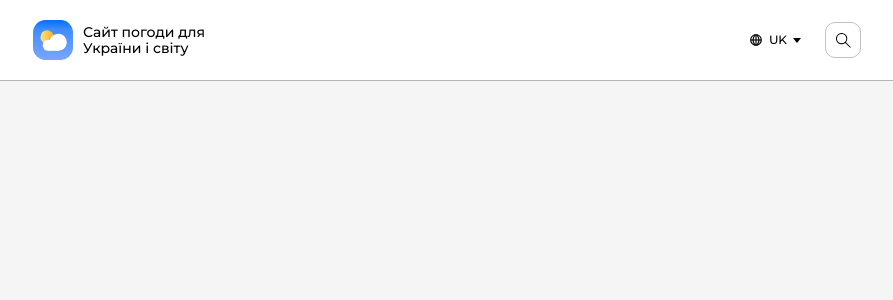
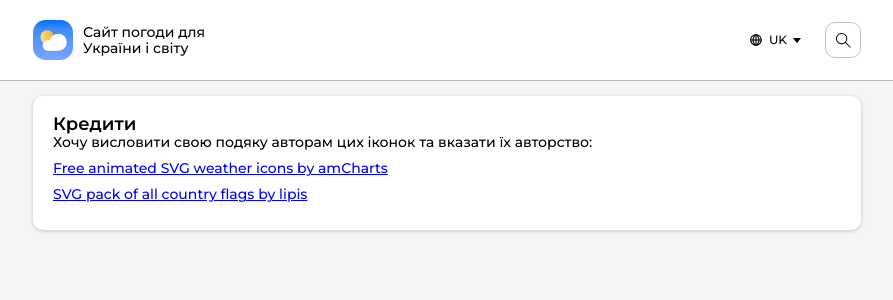
Before and after one commit to OGUMAN/weather-app, a Vue app: page /credits in a window 1280 px wide. Shown: the top 300 px of the page, without its empty margins (193-1086 px from the left). Built offline with nearby package versions, Linux system fonts and the light colour scheme.

Commit message:
Added footer, credits page, fixed bugs

```diff
--- a/src/components/base/BaseLogo.vue
+++ b/src/components/base/BaseLogo.vue
@@ -1,8 +1,8 @@
 <template>
-  <a class="logo" href="#">
+  <router-link to="/" class="logo" href="#">
     <img class="logo__img" src="@/assets/images/logo.svg" alt="Logo" />
     <div class="logo__text">{{ getTranslation("logoText") }}</div>
-  </a>
+  </router-link>
 </template>
 
 <script lang="ts">
--- /dev/null
+++ b/src/components/footer/TheFooter.vue
@@ -0,0 +1,47 @@
+<template>
+  <footer class="footer">
+    <div class="footer__content content">
+      <BaseLogo />
+      <router-link class="footer__link" to="/credits">{{
+        getTranslation("credits")
+      }}</router-link>
+    </div>
+  </footer>
+</template>
+
+<script lang="ts">
+import { defineComponent } from "vue";
+import BaseLogo from "@/components/base/BaseLogo.vue";
+import { mapGetters } from "@/store/helpers";
+
+export default defineComponent({
+  components: {
+    BaseLogo,
+  },
+  setup() {
+    const { getTranslation } = mapGetters();
+
+    return { getTranslation };
+  },
+});
+</script>
+
+<style lang="scss" scoped>
+.footer {
+  position: absolute;
+  bottom: calc(-81px - 15px);
+  left: 0;
+  width: 100%;
+  background-color: #ffffff;
+  height: 81px;
+  display: flex;
+  align-items: center;
+  border-top: 1px solid #b5b5b5;
+
+  &__content {
+    display: flex;
+    align-items: center;
+    justify-content: space-between;
+  }
+}
+</style>
--- a/src/components/header/HeaderSearchResult.vue
+++ b/src/components/header/HeaderSearchResult.vue
@@ -26,6 +26,7 @@
 import { defineComponent, PropType } from "vue";
 import { ISearchResult } from "@/types";
 import { mapMutations } from "@/store/helpers";
+import { useRouter } from "vue-router";
 
 export default defineComponent({
   props: {
@@ -35,6 +36,7 @@ export default defineComponent({
     },
   },
   setup(props) {
+    const router = useRouter();
     const {
       setSelectedSearchResult,
       setIsSearchOpen,
@@ -59,6 +61,7 @@ export default defineComponent({
       setSearchValue("");
       setTimeIsChanged(false);
       setSelectedDayId(0);
+      router.push("/");
     };
 
     return { searchResultClicked };
--- a/src/components/header/TheHeader.vue
+++ b/src/components/header/TheHeader.vue
@@ -30,10 +30,10 @@ export default defineComponent({
 .header {
   background-color: #ffffff;
   height: 81px;
-  width: 100vw;
   display: flex;
   align-items: center;
   border-bottom: 1px solid #b5b5b5;
+  margin-bottom: 15px;
 
   &__content {
     display: flex;
--- a/src/components/map/TheMap.vue
+++ b/src/components/map/TheMap.vue
@@ -1,6 +1,6 @@
 <template>
   <div class="map block">
-    <h2 class="map__title title">Карта</h2>
+    <h2 class="title">{{ getTranslation("mapTitle") }}</h2>
     <div class="map__buttons">
       <MapButton :value="'wind'" />
       <MapButton :value="'temp'" />
@@ -34,10 +34,6 @@ export default defineComponent({
 
 <style lang="scss" scoped>
 .map {
-  &__title {
-    margin-bottom: 10px !important;
-  }
-
   &__buttons {
     margin-bottom: 10px;
   }
--- a/src/data/translations.json
+++ b/src/data/translations.json
@@ -84,6 +84,11 @@
     "ru": "м/с",
     "en": "m/s"
   },
+  "mapTitle": {
+    "uk": "Карта погоди",
+    "ru": "Карта погоды",
+    "en": "Weather map"
+  },
   "windBtn": {
     "uk": "Вітер",
     "ru": "Ветер",
@@ -113,5 +118,15 @@
     "uk": "Блискавки",
     "ru": "Молнии",
     "en": "Lightnings"
+  },
+  "credits": {
+    "uk": "Кредити",
+    "ru": "Кредити",
+    "en": "Credits"
+  },
+  "creditsText": {
+    "uk": "Хочу висловити свою подяку авторам цих іконок та вказати їх авторство:",
+    "ru": "Хочу выразить свою благодарность авторам этих иконок и указать их авторство:",
+    "en": "I would like to express my gratitude to the authors of these icons and indicate their authorship:"
   }
 }
--- a/src/router/index.ts
+++ b/src/router/index.ts
@@ -1,11 +1,17 @@
 import { createRouter, createWebHistory, RouteRecordRaw } from "vue-router";
 import HomeView from "@/views/HomeView.vue";
+import CreditsView from "@/views/CreditsView.vue";
 
 const routes: Array<RouteRecordRaw> = [
   {
     path: "/",
     name: "home",
     component: HomeView,
+  },
+  {
+    path: "/credits",
+    name: "credits",
+    component: CreditsView,
   },
 ];
 
--- /dev/null
+++ b/src/views/CreditsView.vue
@@ -0,0 +1,49 @@
+<template>
+  <div class="content">
+    <div class="credits block">
+      <h1 class="title">{{ getTranslation("credits") }}</h1>
+      <div class="credits__text">
+        {{ getTranslation("creditsText") }}
+      </div>
+      <a
+        class="credits__link"
+        href="https://www.amcharts.com/free-animated-svg-weather-icons"
+        target="_blank"
+        >Free animated SVG weather icons by amCharts
+      </a>
+      <a
+        class="credits__link"
+        href="https://github.com/lipis/flag-icons"
+        target="_blank"
+        >SVG pack of all country flags by lipis
+      </a>
+    </div>
+  </div>
+</template>
+
+<script lang="ts">
+import { defineComponent } from "vue";
+import { mapGetters } from "@/store/helpers";
+
+export default defineComponent({
+  setup() {
+    const { getTranslation } = mapGetters();
+
+    return { getTranslation };
+  },
+});
+</script>
+
+<style lang="scss" scoped>
+.credits {
+  &__text {
+    margin-bottom: 10px;
+  }
+
+  &__link {
+    margin-bottom: 10px;
+    display: block;
+    color: blue;
+  }
+}
+</style>
--- a/src/views/HomeView.vue
+++ b/src/views/HomeView.vue
@@ -2,6 +2,7 @@
   <div class="content">
     <TheWeather />
     <TheMap />
+    <TheFooter />
   </div>
 </template>
 
@@ -9,11 +10,13 @@
 import { defineComponent } from "vue";
 import TheWeather from "@/components/weather/TheWeather.vue";
 import TheMap from "@/components/map/TheMap.vue";
+import TheFooter from "@/components/footer/TheFooter.vue";
 
 export default defineComponent({
   components: {
     TheWeather,
     TheMap,
+    TheFooter,
   },
 });
 </script>
```
